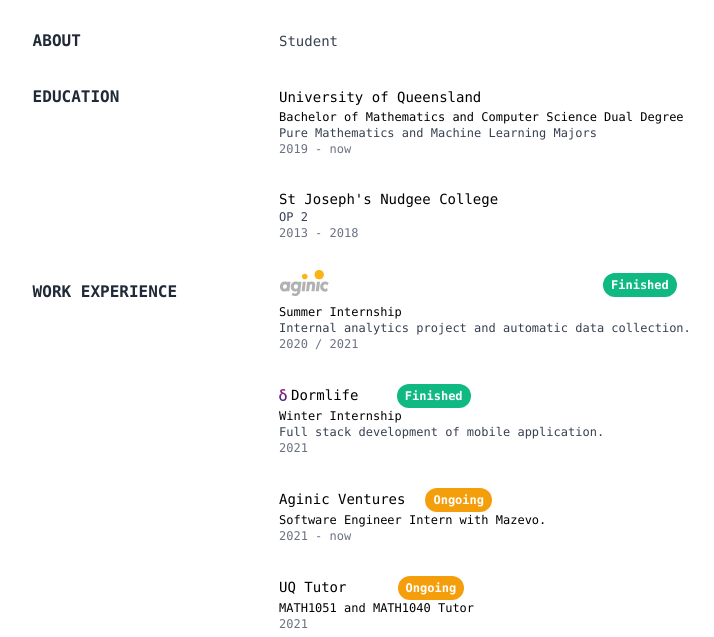
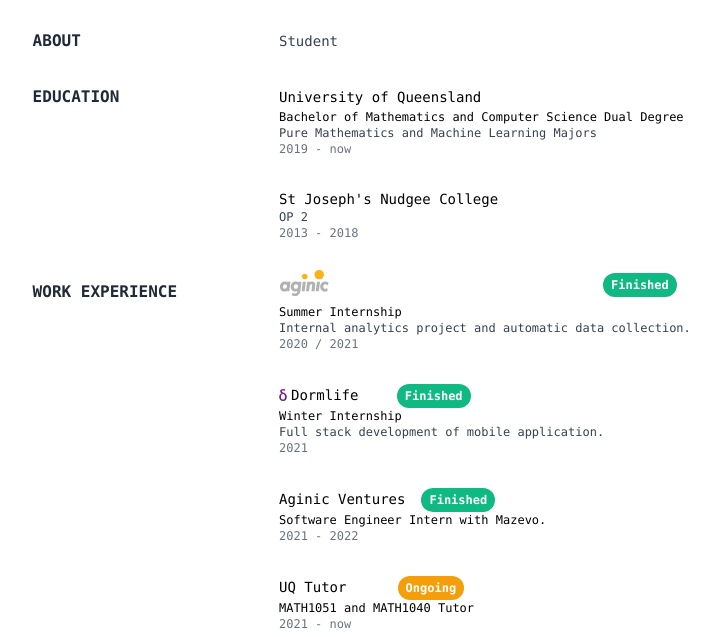
Before and after one commit to scooobs/scooobs.github.io, a website: page index.html in a window 1280 px wide. Shown: the part 163-800 px from the top of the page, without its empty margins (337-1051 px from the left). Drawn offline with Linux system fonts and the light colour scheme.

Commit message:
Update AV tenure

```diff
--- a/index.html
+++ b/index.html
@@ -255,9 +255,9 @@
                   Aginic Ventures
                 </a>
               </div>
-              <div class="text-left pl-5">
+              <div class="text-left pl-4">
                 <span
-                  class="inline-block rounded-full text-white bg-yellow-500 px-2 py-1 text-xs font-bold mr-3">Ongoing</span>
+                  class="inline-block rounded-full text-white bg-green-500 px-2 py-1 text-xs font-bold mr-3">Finished</span>
               </div>
             </div>
 
@@ -278,7 +278,7 @@
 
           <div class="h-auto lg:justify-self-start font-mono font-light text-xs text-gray-500">
             <div class='justify-self-start'>
-              2021 - now
+              2021 - 2022
             </div>
           </div>
 
@@ -315,7 +315,7 @@
 
           <div class="h-auto lg:justify-self-start font-mono font-light text-xs text-gray-500">
             <div class='justify-self-start'>
-              2021
+              2021 - now
             </div>
           </div>
 
```
